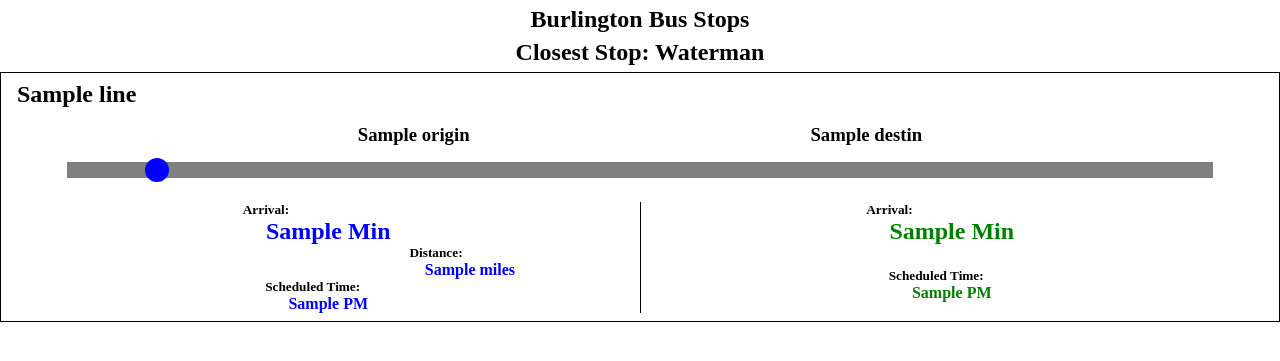
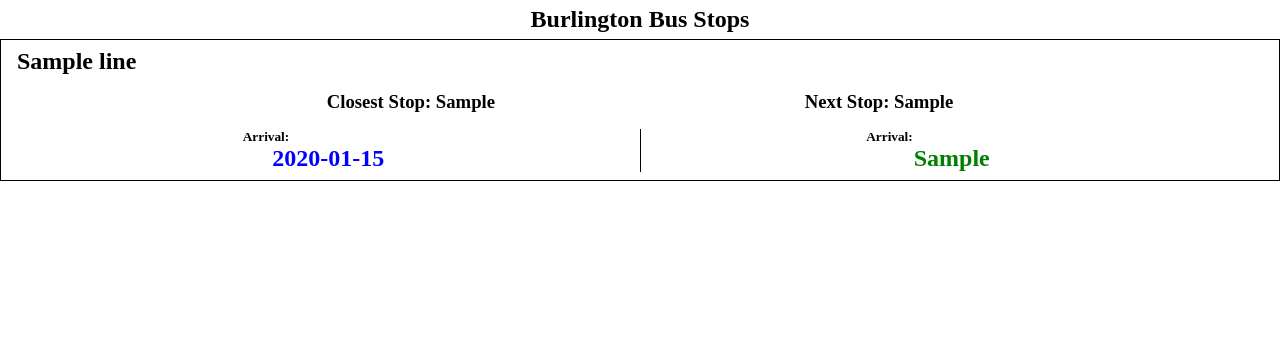
Before and after one commit to tsruth/uvm_hackathon_2024, a Flask app: template templates/index.html in a window 1280 px wide. Shown: the top 361 px of the page. Run offline with Flask 3, Linux system fonts and the light colour scheme; the template is opened without the code that fills it: most values are stand-ins (such as "Sample title", 1, 10 or a date in 2020).

Commit message:
skjdfn;ljshfgjdsfhk

```diff
--- a/app.py
+++ b/app.py
@@ -1,24 +1,117 @@
 from flask import Flask, render_template
+import pandas as pd
+from datetime import datetime
+
 
 app = Flask(__name__)
 
 @app.route('/')
 def home():
-    num_routes = 6
-    data = {
-        'line': 'Redstone Express',
-        'origin': 'Waterman',
-        'destin': 'Redstone Green',
-        'tt_O': 5,
-        'tt_D': 10,
-        'dist_O': '1.5',
-        'sch_t_O': '1:30',
-        'sch_t_D': '1:31'
-    }
+    time = datetime.now()
+    day = datetime.today()
+    today = day.isoweekday()
+    df1=pd.read_csv("Airport_route.csv")
+    df2=pd.read_csv("City_route.csv")
+    df3=pd.read_csv("Essex_route.csv")
+    df4=pd.read_csv("Williston_route.csv")
 
-    routes=[]
-    for i in range(num_routes):
-        routes.append(data)
+    if today < 5:
+        df1 = df1[df1["Days"] == "Weekdays"]
+    elif today == 5:
+        df1 = df1[df1["Days"] == "Saturday"]
+    elif today == 6:
+        df1 = df1[df1["Days"] == "Sunday"]
+
+    df1['Closest Stop Arrival Time'] = df1['Closest Stop Arrival Time'].map(lambda x: pd.to_datetime(x))
+    df1['Arrival at Next Stop'] = df1['Arrival at Next Stop'].map(lambda x: pd.to_datetime(x))
+
+    df1 = df1.sort_values(by=["Closest Stop Arrival Time"])
+    df1 = df1[df1["Arrival at Next Stop"] > str(time)]
+
+
+    routes =[]
+    data = {}
+    for col in df1.columns:
+        data[col]=df1[col].iloc[0]
+    data['line'] = 'Airport Route'
+    routes.append(data)
+
+
+
+    # if today < 5:
+    #     df2 = df2[df2["Days"] == "Weekdays"]
+    # elif today == 5:
+    #     df2 = df2[df2["Days"] == "Saturday"]
+    # elif today == 6:
+    #     df2 = df2[df2["Days"] == "Sunday"]
+
+    # df2 = df2.sort_values(by=["Closest Stop Arrival Time"])
+    # df2 = df2[df2["Closest Stop Arrival Time"] > str(time)]
+
+
+    # routes =[]
+    # data = {}
+    # for col in df2.columns:
+    #     data[col]=df2[col][0]
+    # data['line'] = 'City Route'
+    # routes.append(data)
+
+
+    # if today < 5:
+    #     df3 = df3[df3["Days"] == "Weekdays"]
+    # elif today == 5:
+    #     df3 = df3[df3["Days"] == "Saturday"]
+    # elif today == 6:
+    #     df3 = df3[df3["Days"] == "Sunday"]
+
+    # df3 = df3.sort_values(by=["Closest Stop Arrival Time"])
+    # df3 = df3[df3["Closest Stop Arrival Time"] > str(time)]
+
+
+    # routes =[]
+    # data = {}
+    # for col in df3.columns:
+    #     data[col]=df3[col][0]
+    # data['line'] = 'Essex Route'
+    # routes.append(data)
+
+    # if today < 5:
+    #     df4 = df4[df4["Days"] == "Weekdays"]
+    # elif today == 5:
+    #     df4 = df4[df4["Days"] == "Saturday"]
+    # elif today == 6:
+    #     df4 = df4[df4["Days"] == "Sunday"]
+
+    # df4 = df4.sort_values(by=["Closest Stop Arrival Time"])
+    # df4 = df4[df4["Closest Stop Arrival Time"] > str(time)]
+
+
+    # routes =[]
+    # data = {}
+    # for col in df4.columns:
+    #     data[col]=df4[col][0]
+    # data['line'] = 'Williston Route'
+    # routes.append(data)
+
+
+    # for arrival in data['Closest Stop Arrival Time']:
+    #     if arrival > time:
+    #         data['Closest Stop Arrival Time'] = arrival
+
+    # data = {}
+    # for col in df2.columns:
+    #     data[col]=list(df2[col])
+    # routes.append(data)
+
+    # data = {}
+    # for col in df3.columns:
+    #     data[col]=list(df3[col])
+    # routes.append(data)
+
+    # for col in df4.columns:
+    #     data[col]=list(df4[col])
+    # routes.append(data)
+
 
     return render_template('index.html', data=routes)
 
--- a/templates/index.html
+++ b/templates/index.html
@@ -11,45 +11,44 @@
     <body>
       <section class = "header">
         <h1>Burlington Bus Stops</h1>
-        <h2>Closest Stop: Waterman</h2>
       </section>
       <section class = "bus_stops">
         {% for line in data %}
         <section class = "bus_route" id="red_exp">
           <h2>{{line['line']}}</h2>
           <section class = "stops">
-            <h3>{{line['origin']}}</h3>
-            <h3>{{line['destin']}}</h3>
+            <h3>Closest Stop: {{line['Closest Stop']}}</h3>
+            <h3>Next Stop: {{line['Next Stop']}}</h3>
 
           </section>
-          <div class="progress_bar"></div>
-          <div class = "bus"></div>
+          <!-- <div class="progress_bar"></div>
+          <div class = "bus"></div> -->
           <section class="estimates">
             <section class="est_stop" id="early">
               <div class ="time">
                 <h5>Arrival:</h5>
-                <h2 id="time_O">{{line['tt_O']}} Min</h2>
+                <h2 id="t_time_O">{{line['Closest Stop Arrival Time']}}</h2>
               </div>
-              <div class="dist">
+              <!-- <div class="dist">
                 <h5>Distance:</h5>
-                <h4>{{line['dist_O']}} miles</h4>
+                <h4> miles</h4>
               </div>
               <div class="sch_tme">
                 <h5>Scheduled Time:</h5>
-                <h4>{{line['sch_t_O']}} PM</h4>
-              </div>
+                <h4> PM</h4>
+              </div>     -->
 
             </section>
             <section class="est_stop" id="on_t">
               <div class ="time">
                 <h5>Arrival:</h5>
-                <h2 id="t_categ">{{line['tt_D']}} Min</h2>
+                <h2 id="t_categ">{{line['Arrival at Next Stop']}}</h2>
               </div>
 
-              <div class="sch_tme">
+              <!-- <div class="sch_tme">
                 <h5>Scheduled Time:</h5>
-                <h4>{{line['sch_t_O']}} PM</h4>
-              </div>
+                <h4> PM</h4>
+              </div>     -->
             </section>
 
           </section>
```
Also changed, not shown: Airport_route.csv (+5 -5 lines).
